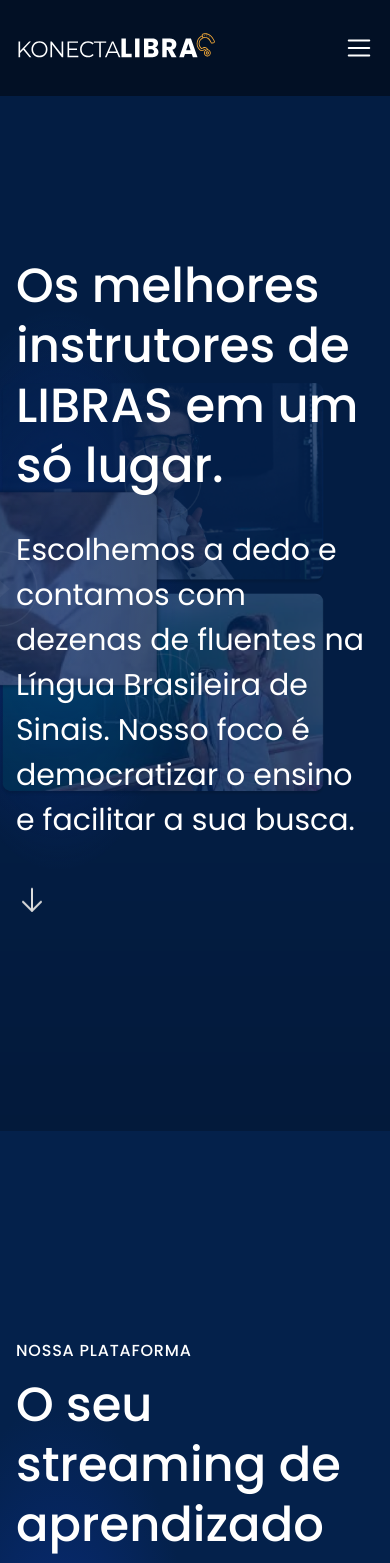
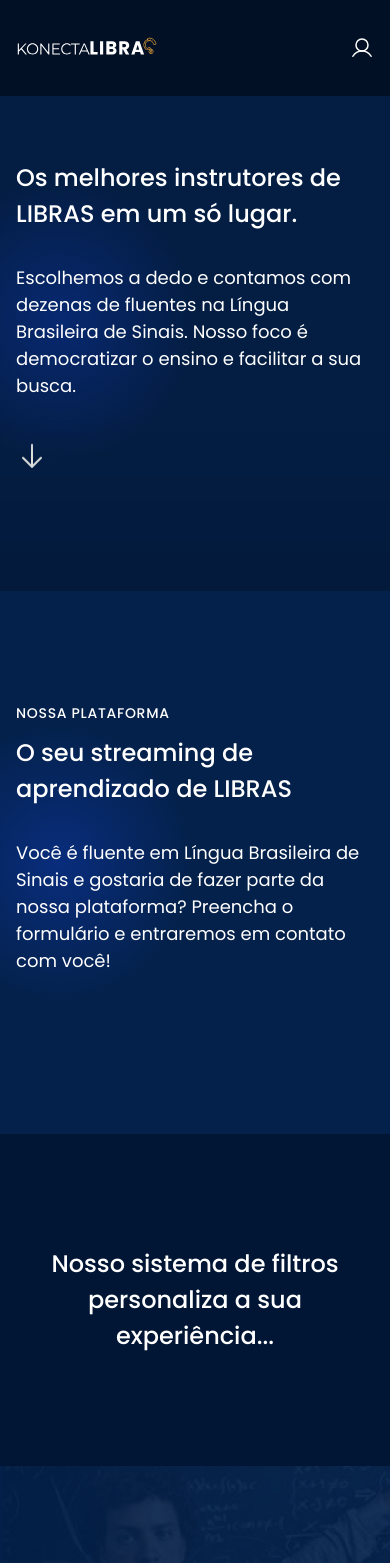
Before and after one commit to isalves02/konecta-libras, a React (Vite) app: page / in a window 390 px wide. Shown: the top 1563 px of the page. Built offline with nearby package versions, Linux system fonts and the light colour scheme.

Commit message:
responsivo

```diff
--- a/src/components/Footer/Footer.tsx
+++ b/src/components/Footer/Footer.tsx
@@ -2,7 +2,7 @@ export function Footer () {
   return (
     <>
       <footer className="bg-blue-800">
-        <div className="container flex items-center justify-between h-14">
+        <div className="container h-16 gap-1 text-center flex flex-col items-center justify-center md:h-14 md:justify-between md:flex-row">
           <p className="text-xs text-gray-400">KonectaLIBRAS 2023 © Todos os Direitos Reservados</p>
           <p className="text-xs text-gray-400">Política de privacidade</p>
         </div>
--- a/src/components/Header/Header.tsx
+++ b/src/components/Header/Header.tsx
@@ -4,7 +4,6 @@ import { HeaderHome } from '../Layout/Header/HeaderHome'
 import { HeaderMin } from '../Layout/Header/HeaderMin'
 import { HeaderPlataforma } from '../Layout/Header/HeaderPlataforma'
 import { FilterMenu } from '../Layout/Menu/Filter/Filter'
-
 
 
 export function Header ({ page }:HeaderProps) {
--- a/src/components/Layout/Header/HeaderHome.tsx
+++ b/src/components/Layout/Header/HeaderHome.tsx
@@ -1,6 +1,6 @@
 import { useContext } from 'react';
 import { NavLink } from "react-router-dom";
-import { User, List } from 'phosphor-react'
+import { User } from 'phosphor-react'
 import konectaLibras from '../../../assets/icons/konecta-libras.svg'
 import { AccountTypeContext } from '../../../contexts/GeneralContextProvider'
 
@@ -11,13 +11,13 @@ export function HeaderHome() {
   return (
     <>
       <div className="container flex items-center justify-between">
-        <img src={konectaLibras} alt="Konecta LIBRAS" width="204" height="21" />
+        <img src={konectaLibras} alt="Konecta LIBRAS" width="204" height="21" className="w-36 sm:w-44 lg:w-auto" />
 
-        <ul className="flex items-center uppercase text-sm gap-8 tracking-wider max-lg:hidden">
-          <li><a>A plataforma</a></li>
-          <li><a>Quero ensinar!</a></li>
+        <ul className="flex items-center uppercase text-sm gap-8 tracking-wider">
+          <li className="max-lg:hidden"><a>A plataforma</a></li>
+          <li className="max-lg:hidden"><a>Quero ensinar!</a></li>
 
-          <li>
+          <li className="max-lg:hidden">
             <NavLink to="/criar-conta" title="Criar conta">
               <button
                 type="button"
@@ -38,13 +38,6 @@ export function HeaderHome() {
             </NavLink>
           </li>
         </ul>
-
-        <button type="button" className="menuMobile ml-3 lg:hidden" aria-label="Abrir menu">
-          <List
-            color="white"
-            size={30}
-          />
-        </button>
       </div>
     </>
   )
--- a/src/components/Layout/Text/Subtitle.tsx
+++ b/src/components/Layout/Text/Subtitle.tsx
@@ -5,10 +5,14 @@ export function Subtitle({ text, classes }:TextProps) {
     <>
       <h3
         className={`
-          text-3xl
+          max-w-sm
+          text-xl
+          md:text-2xl
+          xl:text-3xl
           font-medium
-          leading-tight
-          relative z-20 ${classes}`}>
+          md:max-w-none
+          leading-normal
+          relative z-20 ${classes ? classes : ''}`}>
             {text}
       </h3>
     </>
--- a/src/components/Layout/Text/Text.tsx
+++ b/src/components/Layout/Text/Text.tsx
@@ -5,7 +5,7 @@ export function Text({ type, text, classes }:TextProps) {
     <>
       { (!type ) &&
         <p className={`z-20 font-light
-          leading-normal relative ${classes}`}>
+          leading-normal relative ${classes ? classes : ''}`}>
           {text}
         </p>
       }
@@ -13,32 +13,41 @@ export function Text({ type, text, classes }:TextProps) {
       { type === 'detail' &&
        <p className={`z-20 text-xs
           font-medium leading-normal
-          relative ${classes}`}>
+          relative ${classes ? classes : ''}`}>
             {text}
         </p>
       }
 
       { type === 'paragraph' &&
-       <p className={`z-20 text-base
+       <p className={`
+          z-20
+          text-sm
+          md:text-base
           font-normal leading-normal
-          relative ${classes}`}>
+          relative ${classes ? classes : ''}`}>
             {text}
         </p>
       }
 
       { type === 'paragraph-max' &&
-       <p className={`z-20 text-3xl
+       <p className={`
+          z-20
+          text-lg
+          md:text-2xl
+          lg:text-3xl
           font-normal leading-normal
-          relative ${classes}`}>
+          relative ${classes ? classes : ''}`}>
             {text}
         </p>
       }
 
 
       { type === "topic" &&
-        <p className={`text-base uppercase
+        <p className={`uppercase
+          text-sm
+          md:text-base
           font-medium tracking-wider pb-3
-          ${classes}
+          ${classes ? classes : ''}
           `}>
 
           {text}
@@ -47,7 +56,12 @@ export function Text({ type, text, classes }:TextProps) {
 
 
       { type === "h4" &&
-        <h4 className={`text-lg ${classes}`}>
+        <h4 className={`
+          text-base
+          md:text-lg
+          ${classes ? classes : ''}
+          `}>
+
           {text}
         </h4>
       }
--- a/src/components/Layout/Text/Title.tsx
+++ b/src/components/Layout/Text/Title.tsx
@@ -5,10 +5,14 @@ export function Title ({ text, classes }:TextProps) {
     <>
       <h3
         className={`
-          text-5xl
+          max-w-md
+          text-2xl
+          md:text-4xl
+          xl:text-5xl
           font-medium
-          leading-tight
-          relative z-20 ${classes}
+          md:max-w-none
+          leading-normal
+          relative z-20 ${classes ? classes : ''}
         `}>
           {text}
       </h3>
--- a/src/pages/Home/components/Filtros/Filtros.tsx
+++ b/src/pages/Home/components/Filtros/Filtros.tsx
@@ -4,7 +4,7 @@ import { Title } from "../../../../components/Layout/Text/Title"
 export function Filtros() {
   return (
     <>
-      <section className="filtros bg-blue-900 py-80 relative">
+      <section className="filtros bg-blue-900 relative py-28 sm:py-40 md:py-80">
         <div className="container">
           <Title
               classes="m-auto text-center max-w-3xl"
@@ -13,10 +13,12 @@ export function Filtros() {
             />
         </div>
 
-        <FilterBox classes="absolute top-1/2 left-44" name="Saudações" />
-        <FilterBox classes="absolute top-1/2 right-44" name="Artes" />
-        <FilterBox classes="absolute top-28 left-1/2 -translate-x-1/2" name="Aniversário" />
-        <FilterBox classes="absolute bottom-28 left-1/2 -translate-x-1/2" name="Dialetos locais" />
+        <div className="opacity-0 lg:opacity-100">
+          <FilterBox classes="absolute top-1/2 left-44" name="Saudações" />
+          <FilterBox classes="absolute top-1/2 right-44" name="Artes" />
+          <FilterBox classes="absolute top-28 left-1/2 -translate-x-1/2" name="Aniversário" />
+          <FilterBox classes="absolute bottom-28 left-1/2 -translate-x-1/2" name="Dialetos locais" />
+        </div>
       </section>
     </>
   )
--- a/src/pages/Home/components/Intro/Intro.tsx
+++ b/src/pages/Home/components/Intro/Intro.tsx
@@ -12,7 +12,7 @@ export function Intro () {
     <>
       <h2 className="sr-only">Página Inicial</h2>
       <section className="relative mt-12 linear-gradient-default overflow-hidden bg-blue-800" id="intro">
-        <div className="container py-52">
+        <div className="container py-28 sm:py-40 md:py-52">
           <div className="max-w-3xl">
             <Title
               classes="pb-8"
@@ -35,7 +35,7 @@ export function Intro () {
           />
         </div>
 
-        <div className="thumbnail opacity-50 absolute right-16 top-1/2 -translate-y-1/2 z-10 xl:opacity-100">
+        <div className="thumbnail opacity-0 absolute right-16 top-1/2 -translate-y-1/2 z-10 md:opacity-50 xl:opacity-100">
           <img src={image2} alt="" className="mb-2" width="487" height="303" />
           <img src={image1} alt="" className="absolute top-1/4 right-1/2" width="487" height="303" />
           <img src={image3} alt="" width="487" height="303" />
--- a/src/pages/Home/components/Planos/Planos.tsx
+++ b/src/pages/Home/components/Planos/Planos.tsx
@@ -9,25 +9,26 @@ export function Planos () {
 	return (
 		<>
 			<section className="planos bg-blue-800" id="planos">
-				<div className="container py-52">
+				<div className="container py-28 sm:py-40 md:py-52">
           <Title
-            classes="pb-16 max-w-3xl"
+            classes="pb-8 md:pb-16 max-w-3xl"
             text="Assine o plano e tenha acesso aos nossos conteúdos"
           />
 
           <div
             className="
-              pt-16 pr-11 pb-8 pl-20
+              pt-8 pr-5 pb-8 pl-10
+              md:pt-16 md:pr-11 md:pl-20
               rounded-md block max-w-4xl
               bg-gradient-to-t from-blue-750
               via-blue-600 to-blue-750">
 
-                <h4 className="text-5xl font-bold leading-tight pb-5">
+                <h4 className="text-3xl md:text-5xl font-bold leading-tight pb-5">
                   R$12,90
                   <span className="text-xl font-light uppercase">/Mês</span>
                 </h4>
 
-                <ul className="text-xl text-white leading-relaxed list-disc pb-16 pl-5">
+                <ul className="text-base md:text-xl text-white leading-relaxed list-disc pb-16 pl-5">
                   <li>Filtros personalizados para você</li>
                   <li>Acesso a área do aluno</li>
                   <li>Acesso completo a todos os conteúdos</li>
@@ -35,15 +36,15 @@ export function Planos () {
                   <li>Cancele quando quiser.</li>
                 </ul>
 
-                <div className="flex items-center justify-between">
-                  <span className="text-sm font-light opacity-50 tracking-wide">
+                <div className="flex flex-col md:justify-between md:flex-row md:items-center">
+                  <span className="text-xs md:text-sm font-light opacity-50 tracking-wide">
                     *devido a dinâmica de vídeos curtos da plataforma, não é permitido reembolso.
                   </span>
 
                   <NavLink to="/criar-conta" title="Criar conta">
                     <button
                       type="button"
-                      className="text-xl font-bold uppercase tracking-widest text-white"
+                      className="mt-2 text-lg font-bold uppercase tracking-widest text-white md:text-xl md:mt-0"
                       onClick={() => handleButtonRegisterType("aluno") }>
                         Assinar
                     </button>
--- a/src/pages/Home/components/Plataforma/Plataforma.tsx
+++ b/src/pages/Home/components/Plataforma/Plataforma.tsx
@@ -5,7 +5,7 @@ export function Plataforma () {
   return (
     <>
       <section className="plataforma relative bg-blue-800" id="plataforma">
-        <div className="container py-52 relative z-10">
+        <div className="container py-28 sm:py-40 md:py-52 relative z-10">
           <div className="max-w-2xl lg:max-w-3xl">
             <Text
               type="topic"
--- a/src/pages/Home/components/TrabalheConosco/TrabalheConosco.tsx
+++ b/src/pages/Home/components/TrabalheConosco/TrabalheConosco.tsx
@@ -7,8 +7,9 @@ export function TrabalheConosco () {
 	return (
 		<>
 			<section className="trabalhe-conosco relative bg-blue-850" id="trabalhe-conosco">
-				<div className="container py-52 relative flex items-center justify-between z-10">
-					<div className="max-w-3xl">
+				<div className="container flex flex-col py-28 sm:py-40 md:py-52 relative justify-between z-10 lg:flex-row lg:items-center">
+
+					<div className="mb-12 max-w-3xl lg:mb-0">
 						<Text
 							type="topic"
               classes="pb-2"
--- a/src/pages/Home/components/Vantagens/Vantagens.tsx
+++ b/src/pages/Home/components/Vantagens/Vantagens.tsx
@@ -1,5 +1,3 @@
-// import { Splide, SplideSlide, SplideTrack } from '@splidejs/react-splide'
-
 import { Title } from "../../../../components/Layout/Text/Title"
 
 export function Vantagens () {
@@ -8,41 +6,8 @@ export function Vantagens () {
 			<section className="vantagens bg-banner-carrossel bg-blue-800">
 				<h2 className="sr-only">Especificações da plataforma Konecta LIBRAS</h2>
 
-				<div className="container flex items-center justify-center h-96">
-						{/* <Splide
-              options={ {
-                rewind: true,
-                width : 1000,
-                gap   : '1rem',
-              } }
-              className="flex"
-              aria-label="Nossas características"
-            >
-
-              <SplideTrack className="flex">
-                <SplideSlide>
-                  <div>
-                    <h1>teste 1</h1>
-                  </div>
-                </SplideSlide>
-
-                <SplideSlide>
-                  <div>
-                    <h1>teste 2</h1>
-                  </div>
-                </SplideSlide>
-
-                <SplideSlide>
-                  <div>
-                    <h1>teste 3</h1>
-                  </div>
-                </SplideSlide>
-              </SplideTrack>
-
-
-						</Splide> */}
-
-            <Title text="Conteúdos de até 1 minuto" />
+				<div className="container flex items-center justify-center py-28 sm:py-40 md:py-52">
+            <Title text="Conteúdos de até 1 minuto" classes="text-center" />
 				</div>
 			</section>
 		</>
```
